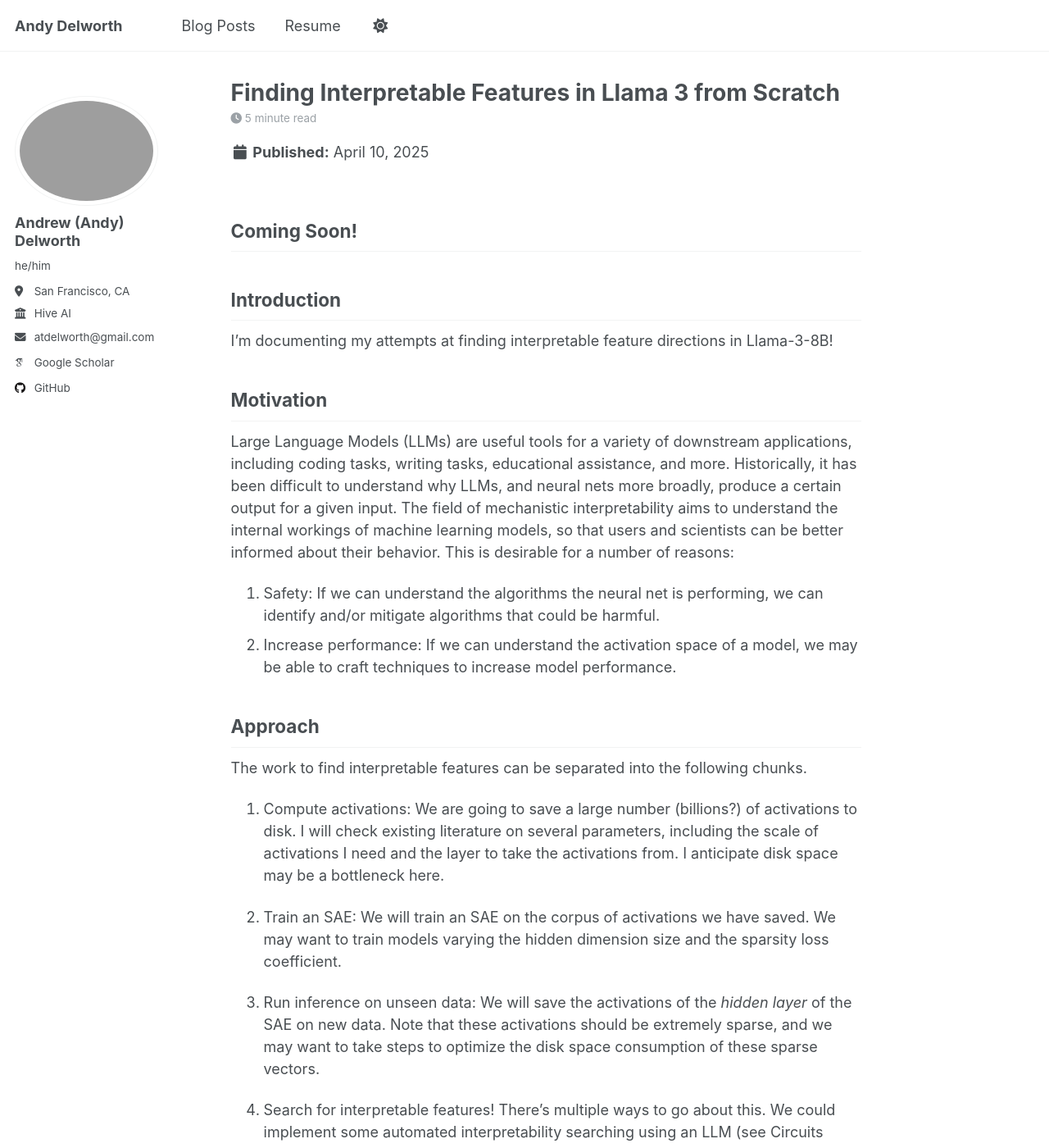
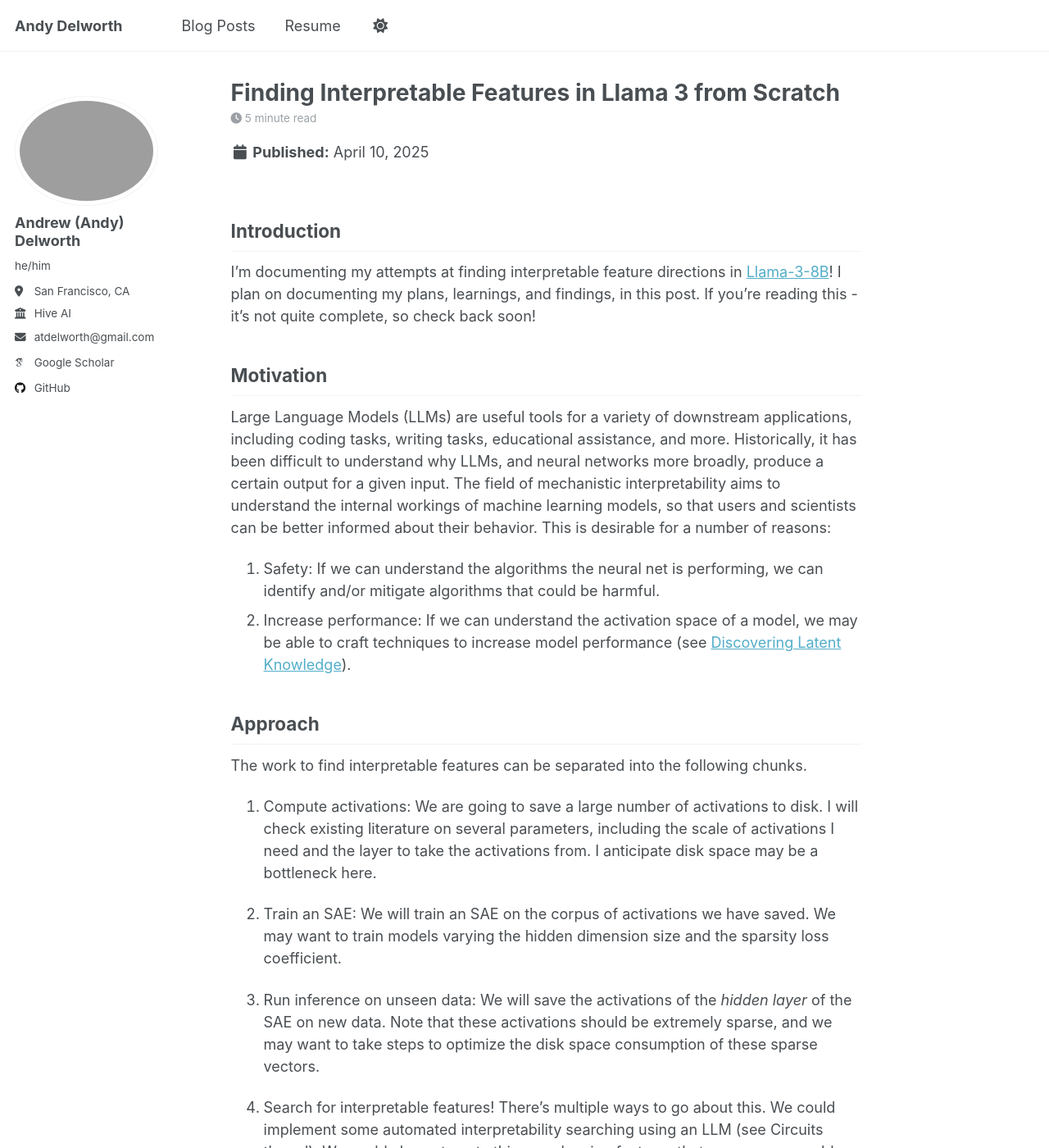
Before and after one commit to andydelworth/andydelworth.github.io, a Jekyll site: the page built from _posts/2025-04-10-training-saes.md, in a window 1280 px wide and 1400 px high. Shown: the whole window at 82% size. Built offline with Jekyll 4.4.1, drawn with Linux system fonts in a browser that asks for light colours; some web fonts are replaced; some of the changed text lies outside the part shown.

Commit message:
post update

```diff
--- a/_posts/2025-04-10-training-saes.md
+++ b/_posts/2025-04-10-training-saes.md
@@ -8,22 +8,17 @@ tags:
   - saes
 ---
 
-## Coming Soon!
-
-
-<!-- hello -->
-
 ## Introduction
 
 I'm documenting my attempts at finding interpretable feature directions in
-Llama-3-8B!
+[Llama-3-8B](https://huggingface.co/meta-llama/Meta-Llama-3-8B)! I plan on documenting my plans, learnings, and findings, in this post. If you're reading this - it's not quite complete, so check back soon!
 
 ## Motivation
 
 Large Language Models (LLMs) are useful tools for a variety of downstream
 applications, including coding tasks, writing tasks, educational assistance,
 and more. Historically, it has been difficult to understand why LLMs, and
-neural nets more broadly, produce a certain output for a given input. The field
+neural networks more broadly, produce a certain output for a given input. The field
 of mechanistic interpretability aims to understand the internal workings of
 machine learning models, so that users and scientists can be better informed
 about their behavior. This is desirable for a number of reasons:
@@ -31,14 +26,14 @@ about their behavior. This is desirable for a number of reasons:
 1. Safety: If we can understand the algorithms the neural net is performing,
 we can identify and/or mitigate algorithms that could be harmful.
 2. Increase performance: If we can understand the activation space of a model,
-we may be able to craft techniques to increase model performance.
+we may be able to craft techniques to increase model performance (see [Discovering Latent Knowledge](https://arxiv.org/abs/2212.03827)).
 
 
 ## Approach
 
 The work to find interpretable features can be separated into the following chunks.
 
-1. Compute activations: We are going to save a large number (billions?) of activations
+1. Compute activations: We are going to save a large number of activations
 to disk. I will check existing literature on several parameters, including the scale
 of activations I need and the layer to take the activations from. I anticipate disk
 space may be a bottleneck here.
@@ -196,7 +191,7 @@
 This file is 32M. That means that our 2.5T budget could store $2.5 * 1000 * 1000 * 4006 / 32 = ~3.13e8$ activations. Not a bad start? A
 quick search did not reveal to me the scale at which others have trained their SAEs - so let's see how this does.
 
-Let's move on :)
+Letting it run overnight. Let's move on :)
 
 ### Training an SAE
 
```
Also changed, not shown: other parts of _posts/2025-04-10-training-saes.md (+4 -4 lines).
